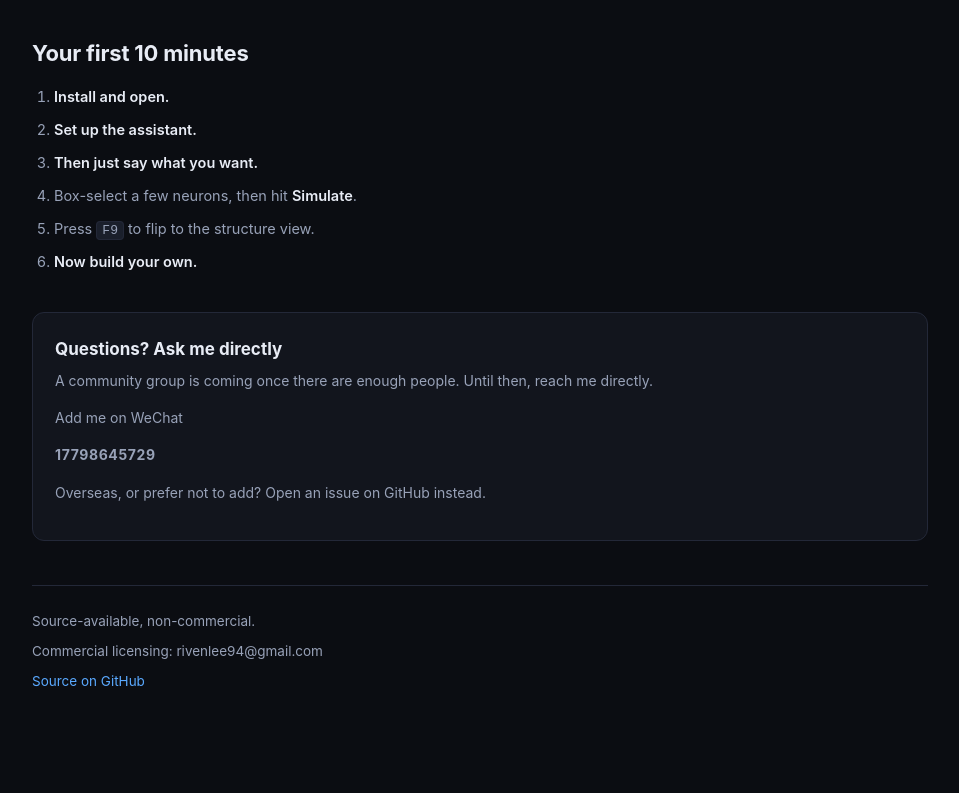
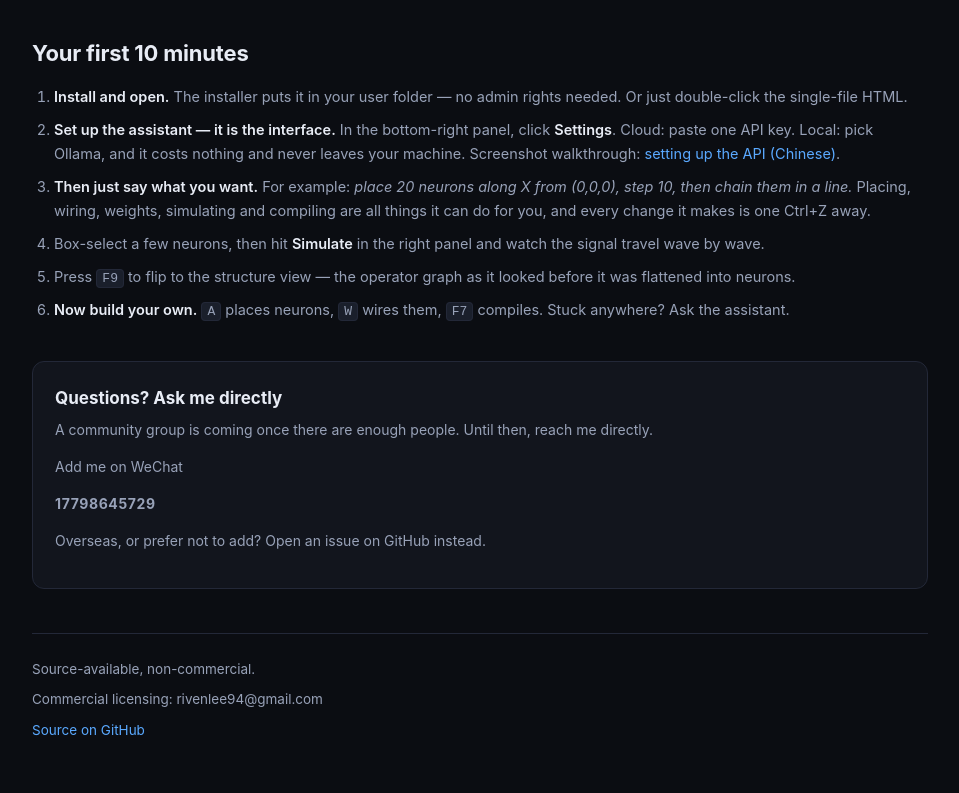
Before and after one commit to leeR1ven/neuroforge, a plain HTML site: page docs/index.html in a window 1280 px wide. Shown: the part 1446-2239 px from the top of the page, without its empty margins (160-1119 px from the left). Before the commit the page ends 2190 px from the top, so only its background shows below. Drawn offline with Linux system fonts and the light colour scheme.

Commit message:
Landing page: make the default (English) markup carry the full step text
The page only swaps to data-en/data-zh on a language-button click, so the fallback innerHTML is what a first-time visitor actually reads. The rewritten steps had short fallbacks, which hid the new API-tutorial link.

```diff
--- a/docs/index.html
+++ b/docs/index.html
@@ -147,17 +147,17 @@ footer p{margin:0 0 8px}
   <h2 data-en="Your first 10 minutes" data-zh="前 10 分钟做什么">Your first 10 minutes</h2>
   <ol class="steps">
     <li data-en="<b>Install and open.</b> The installer puts it in your user folder — no admin rights needed. Or just double-click the single-file HTML."
-        data-zh="<b>装好打开。</b>安装包装在当前用户目录，不需要管理员权限。或者直接双击那个单文件 HTML。"><b>Install and open.</b></li>
+        data-zh="<b>装好打开。</b>安装包装在当前用户目录，不需要管理员权限。或者直接双击那个单文件 HTML。"><b>Install and open.</b> The installer puts it in your user folder — no admin rights needed. Or just double-click the single-file HTML.</li>
     <li data-en="<b>Set up the assistant — it is the interface.</b> In the bottom-right panel, click <b>Settings</b>. Cloud: paste one API key. Local: pick Ollama, and it costs nothing and never leaves your machine. Screenshot walkthrough: <a href='https://github.com/leeR1ven/neuroforge/blob/main/docs/ai-setup.zh-CN.md'>setting up the API (Chinese)</a>."
-        data-zh="<b>先把 AI 助手配好——它就是你的操作界面。</b>右下角面板里点「设置」。走云端就粘一个 API Key；走本机就选 Ollama，不花钱、也不出网。截图教程：<a href='https://github.com/leeR1ven/neuroforge/blob/main/docs/ai-setup.zh-CN.md'>如何设置 API</a>。"><b>Set up the assistant.</b></li>
+        data-zh="<b>先把 AI 助手配好——它就是你的操作界面。</b>右下角面板里点「设置」。走云端就粘一个 API Key；走本机就选 Ollama，不花钱、也不出网。截图教程：<a href='https://github.com/leeR1ven/neuroforge/blob/main/docs/ai-setup.zh-CN.md'>如何设置 API</a>。"><b>Set up the assistant — it is the interface.</b> In the bottom-right panel, click <b>Settings</b>. Cloud: paste one API key. Local: pick Ollama, and it costs nothing and never leaves your machine. Screenshot walkthrough: <a href='https://github.com/leeR1ven/neuroforge/blob/main/docs/ai-setup.zh-CN.md'>setting up the API (Chinese)</a>.</li>
     <li data-en="<b>Then just say what you want.</b> For example: <i>place 20 neurons along X from (0,0,0), step 10, then chain them in a line.</i> Placing, wiring, weights, simulating and compiling are all things it can do for you, and every change it makes is one Ctrl+Z away."
-        data-zh="<b>然后直接说人话。</b>例如：<i>在 (0,0,0) 沿 X 放 20 个神经元，步进 10，再按轴串成一条链</i>。放神经元、连线、改权重、模拟激活、编译它都能替你干，而且它每改一次都能 Ctrl+Z 撤销。"><b>Then just say what you want.</b></li>
+        data-zh="<b>然后直接说人话。</b>例如：<i>在 (0,0,0) 沿 X 放 20 个神经元，步进 10，再按轴串成一条链</i>。放神经元、连线、改权重、模拟激活、编译它都能替你干，而且它每改一次都能 Ctrl+Z 撤销。"><b>Then just say what you want.</b> For example: <i>place 20 neurons along X from (0,0,0), step 10, then chain them in a line.</i> Placing, wiring, weights, simulating and compiling are all things it can do for you, and every change it makes is one Ctrl+Z away.</li>
     <li data-en="Box-select a few neurons, then hit <b>Simulate</b> in the right panel and watch the signal travel wave by wave."
-        data-zh="框选几个神经元，右侧点「模拟激活」，看信号一波波传过去。">Box-select a few neurons, then hit <b>Simulate</b>.</li>
+        data-zh="框选几个神经元，右侧点「模拟激活」，看信号一波波传过去。">Box-select a few neurons, then hit <b>Simulate</b> in the right panel and watch the signal travel wave by wave.</li>
     <li data-en="Press <code>F9</code> to flip to the structure view — the operator graph as it looked before it was flattened into neurons."
-        data-zh="按 <code>F9</code> 翻到「结构视图」，那是它被折成神经元之前的算子图。">Press <code>F9</code> to flip to the structure view.</li>
+        data-zh="按 <code>F9</code> 翻到「结构视图」，那是它被折成神经元之前的算子图。">Press <code>F9</code> to flip to the structure view — the operator graph as it looked before it was flattened into neurons.</li>
     <li data-en="<b>Now build your own.</b> <code>A</code> places neurons, <code>W</code> wires them, <code>F7</code> compiles. Stuck anywhere? Ask the assistant."
-        data-zh="<b>现在自己搭一个。</b><code>A</code> 放神经元，<code>W</code> 连线，<code>F7</code> 编译。哪一步卡住了就问助手。"><b>Now build your own.</b></li>
+        data-zh="<b>现在自己搭一个。</b><code>A</code> 放神经元，<code>W</code> 连线，<code>F7</code> 编译。哪一步卡住了就问助手。"><b>Now build your own.</b> <code>A</code> places neurons, <code>W</code> wires them, <code>F7</code> compiles. Stuck anywhere? Ask the assistant.</li>
   </ol>
   <div class="signup">
     <h3 data-en="Questions? Ask me directly" data-zh="有问题直接找我">Questions? Ask me directly</h3>
```
